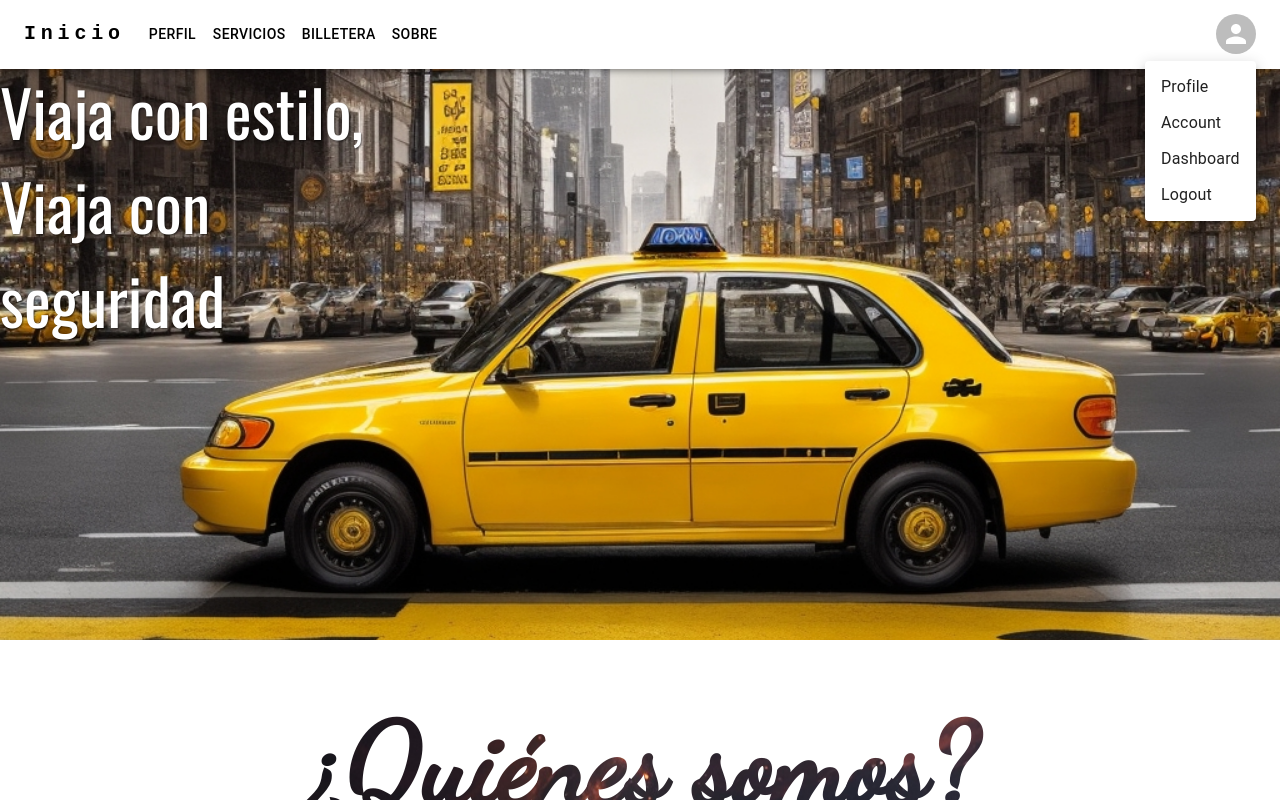
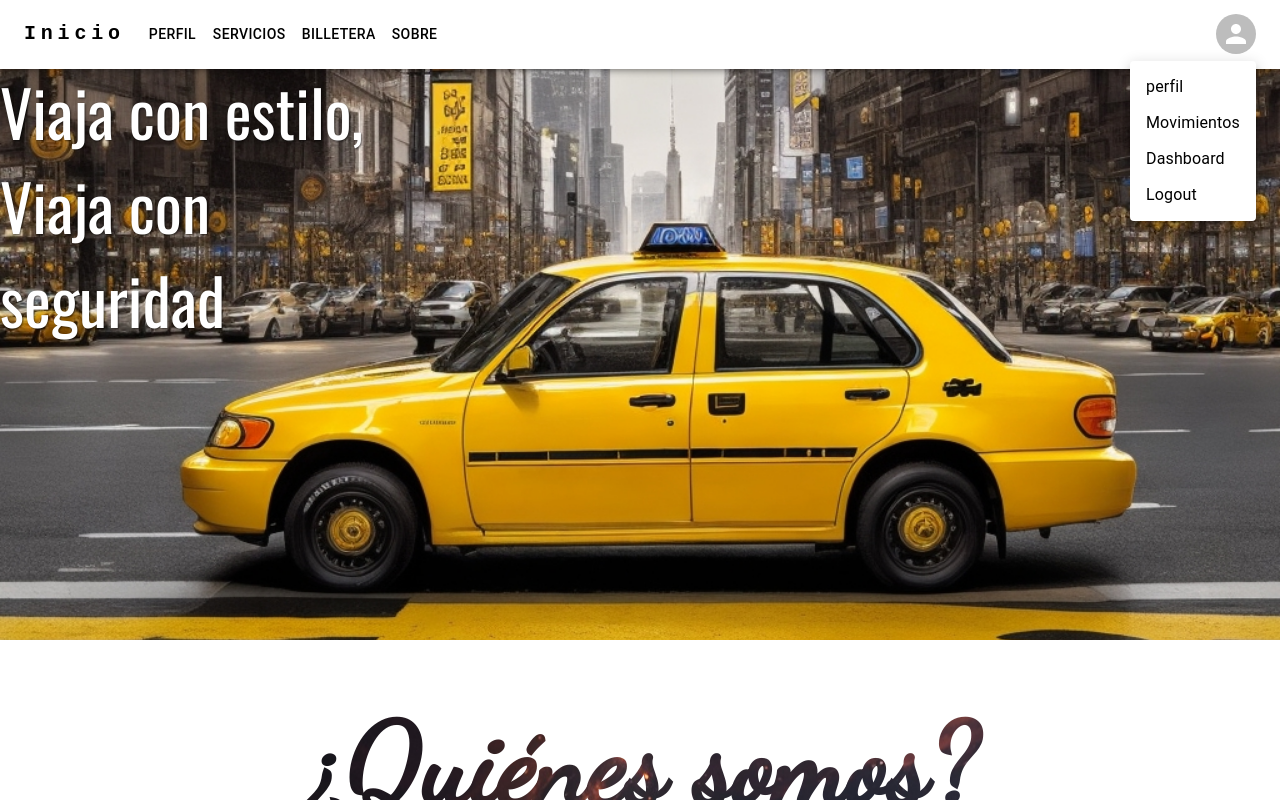
Before and after one commit to PerezSD22/Proyecto-Uni, a React (Create React App) app: page / in a window 1280 px wide. Both pictures are taken after a click on the button "Open settings". Shown: the top 800 px of the page. Built offline with nearby package versions, Linux system fonts and the light colour scheme.

Commit message:
Cambios menores

```diff
--- a/src/App.js
+++ b/src/App.js
@@ -1,7 +1,7 @@
 import { BrowserRouter as Router, Routes, Route } from "react-router-dom";
 
 import "./App.css"
-import Perfil from "./Components/Content/perfil/Perfil";
+
 import NavMenu from "./Components/Header/navMenu";
 import ErrorPage from "./Components/404/404";
 import Inicio from "./pages/Home/Home";
@@ -15,7 +15,7 @@ function App() {
 
         <Routes>
           <Route path='/'  element={<Inicio/>}/>
-          <Route path='/Perfil'  element={<Perfil/>} />
+          <Route path='/Perfil'   />
           <Route path='/Servicios' />
           <Route path='/Billetera' />
           <Route path='/Sobre' />
--- a/src/Components/404/404.css
+++ b/src/Components/404/404.css
@@ -5,7 +5,7 @@
     align-items: center;
     justify-content: center;
     height: 100%;
-    background-color: #f2bd2ab4;
+    background-color: #20b1b1b4;
 
 }
 
@@ -21,6 +21,7 @@
 .button-error{
     margin-left: 40%;
     width: 100%;
+    margin-bottom: 8rem;
 }
 .img-conteiner{
     display: flex;
--- a/src/Components/Content/perfil/perfil.css
+++ /dev/null
@@ -1,6 +0,0 @@
-.icon{
-    margin-right: 10px;
-}
-.icon-perfil{
-    margin-left: -10px;
-}
--- a/src/Components/Header/navMenu.jsx
+++ b/src/Components/Header/navMenu.jsx
@@ -16,7 +16,7 @@ import "./header.css"
 import { Link } from "react-router-dom"
 
 const pages = ['Perfil', 'Servicios', 'Billetera','Sobre'];
-const settings = ['Profile', 'Account', 'Dashboard', 'Logout'];
+const settings = ['perfil', 'Movimientos', 'Dashboard', 'Logout'];
 
 function NavMenu() {
   const [anchorElNav, setAnchorElNav] = React.useState(null);
@@ -156,7 +156,7 @@ function NavMenu() {
             >
               {settings.map((setting) => (
                 <MenuItem key={setting} onClick={handleCloseUserMenu}>
-                  <Typography textAlign="center">{setting}</Typography>
+                  <Typography component={Link} to={`${setting}`} textAlign="center" sx={{textDecoration:'none', color: 'black'}}>{setting}</Typography>
                 </MenuItem>
               ))}
             </Menu>
--- a/src/pages/Home/Home.jsx
+++ b/src/pages/Home/Home.jsx
@@ -1,5 +1,5 @@
 import React from "react";
-import Background from "../../Components/Content/fondos-bg/Background";
+import Background from "../../Components/fondos-bg/Background";
 import AboutHome from "./FristSection/About-Home";
 import ServicesHome from "./SecundSection/Services-home";
 import PaymentInfo from "./ThreeSection/Paymen";
```
Also changed, not shown: src/Components/Content/perfil/Perfil.jsx (deleted, +0 -14 lines), src/Components/fondos-bg/Background.jsx (renamed from src/Components/Content/fondos-bg/Background.jsx), src/Components/fondos-bg/background.css (renamed from src/Components/Content/fondos-bg/background.css), src/Components/fondos-bg/fondo-bg.jpg (renamed from src/Components/Content/fondos-bg/fondo-bg.jpg), src/Components/fondos-bg/taxi-bg.jpg (renamed from src/Components/Content/fondos-bg/taxi-bg.jpg).
